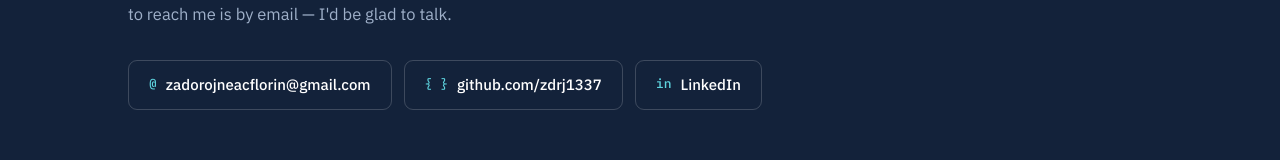
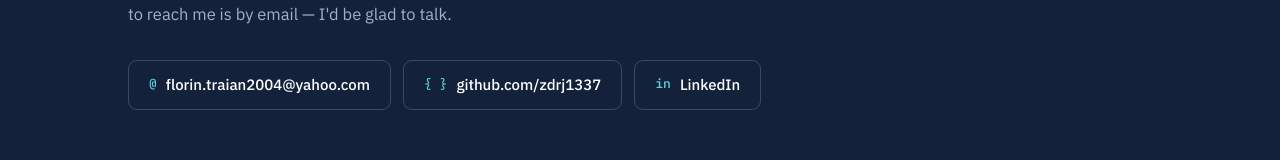
Before and after one commit to zdrj1337/Portfolio, a React (Vite) app: page / in a window 1280 px wide. Shown: the part 2547-2707 px from the top of the page. Built offline with nearby package versions, Linux system fonts and the light colour scheme.

Commit message:
Update email address

```diff
--- a/src/components/Footer.jsx
+++ b/src/components/Footer.jsx
@@ -6,7 +6,7 @@ export default function Footer() {
         <h2>Let's work together</h2>
         <p className="sub">I'm looking for a junior software developer role. The fastest way to reach me is by email — I'd be glad to talk.</p>
         <div className="contact-links">
-          <a href="mailto:zadorojneacflorin@gmail.com" className="c-link"><span className="mono">@</span> zadorojneacflorin@gmail.com</a>
+          <a href="mailto:florin.traian2004@yahoo.com" className="c-link"><span className="mono">@</span> florin.traian2004@yahoo.com</a>
           <a href="https://github.com/zdrj1337" className="c-link" target="_blank" rel="noopener"><span className="mono">{'{ }'}</span> github.com/zdrj1337</a>
           <a href="https://www.linkedin.com/in/florin-traian-zadorojneac-6325a93b7/" className="c-link" target="_blank" rel="noopener"><span className="mono">in</span> LinkedIn</a>
         </div>
```
